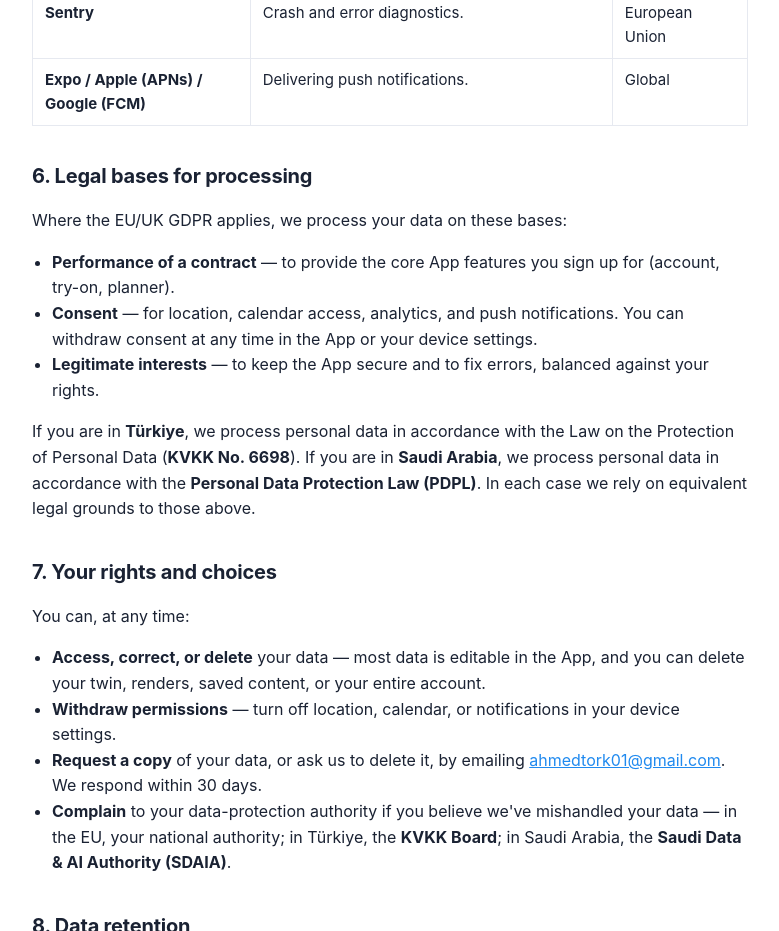
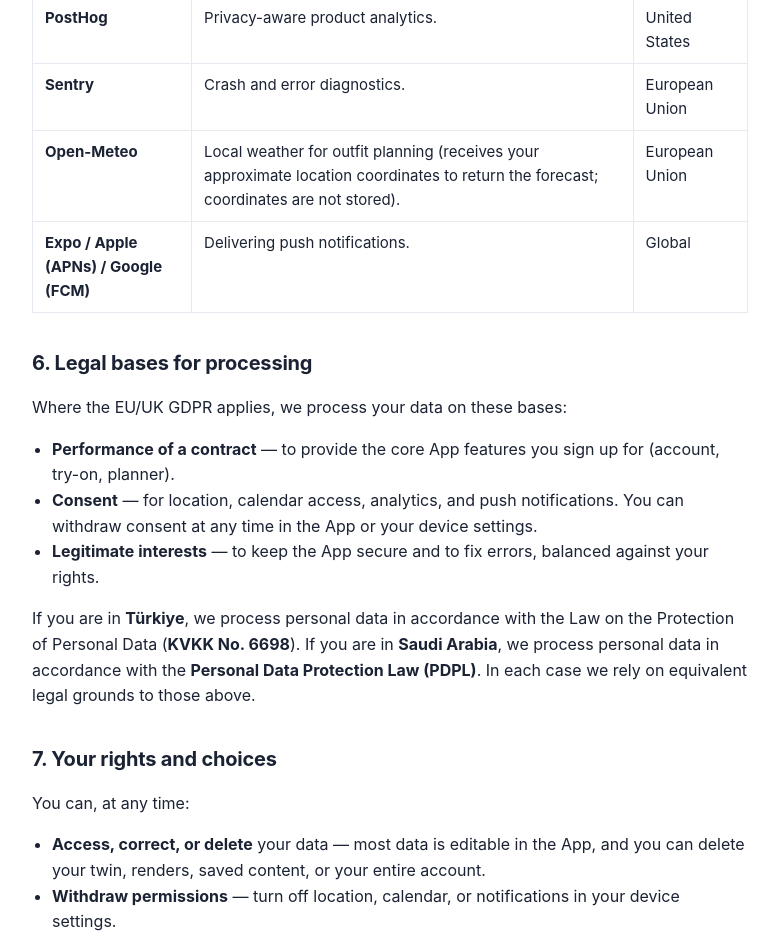
Before and after one commit to ahmeturk/dolapy-legal, a plain HTML site: page privacy-policy.html in a window 1280 px wide. Shown: the part 2278-3209 px from the top of the page, without its empty margins (250-1029 px from the left). Drawn offline with Linux system fonts and the light colour scheme.

Commit message:
Custom domain (dolapy.app), chameleon favicon, add Open-Meteo to policy

```diff
--- a/privacy-policy.html
+++ b/privacy-policy.html
@@ -4,6 +4,8 @@
 <meta charset="utf-8">
 <meta name="viewport" content="width=device-width, initial-scale=1">
 <title>Dolapy — Privacy Policy</title>
+<link rel="icon" type="image/png" href="./favicon.png">
+<link rel="apple-touch-icon" href="./favicon.png">
 <style>
   :root { --ink:#1a2233; --muted:#5b6577; --line:#e6e9f0; --brand:#208AEF; }
   * { box-sizing:border-box; }
@@ -71,6 +73,7 @@
     <tr><td><strong>Anthropic</strong></td><td>AI stylist suggestions.</td><td>See provider terms</td></tr>
     <tr><td><strong>PostHog</strong></td><td>Privacy-aware product analytics.</td><td>United States</td></tr>
     <tr><td><strong>Sentry</strong></td><td>Crash and error diagnostics.</td><td>European Union</td></tr>
+    <tr><td><strong>Open-Meteo</strong></td><td>Local weather for outfit planning (receives your approximate location coordinates to return the forecast; coordinates are not stored).</td><td>European Union</td></tr>
     <tr><td><strong>Expo / Apple (APNs) / Google (FCM)</strong></td><td>Delivering push notifications.</td><td>Global</td></tr>
   </table>
 
```
Also changed, not shown: index.html (+2 -0 lines), terms.html (+2 -0 lines), favicon.png (added), 1 other file.
